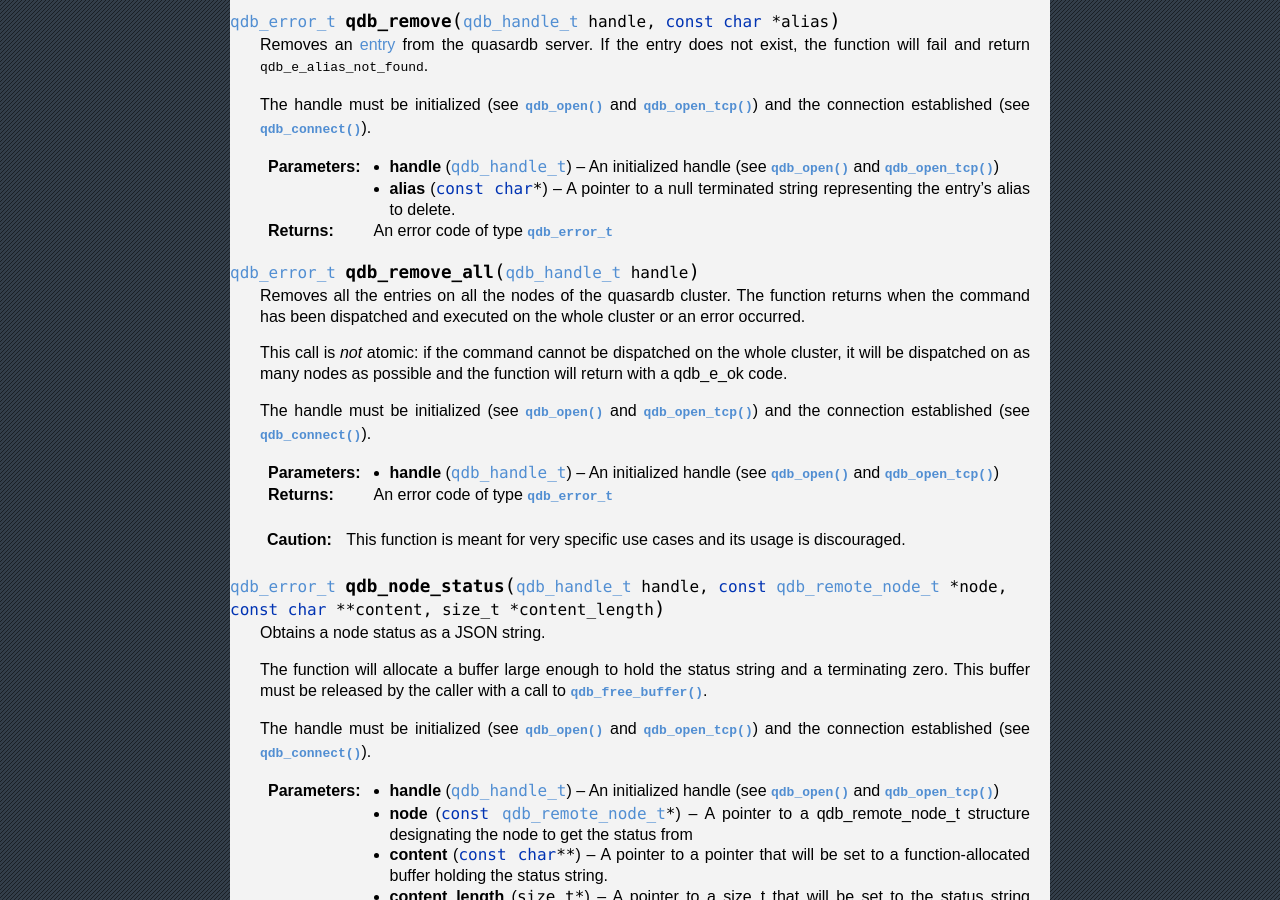
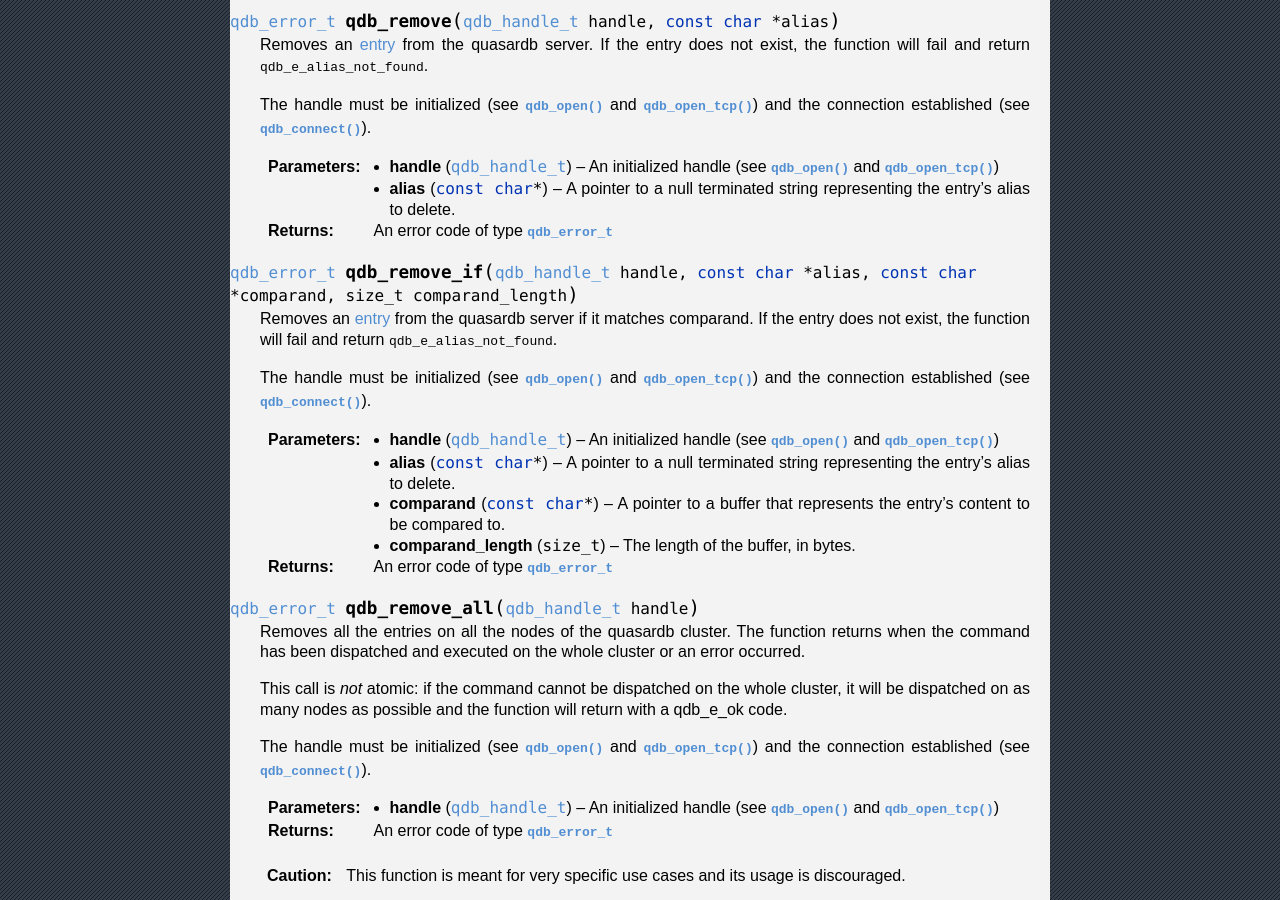
Before and after one commit to iltommi/qdb-documentation, a Sphinx documentation site: the page built from source/api/c.rst, in a window 1280 px wide and 900 px high, scrolled down 11792 px. Built offline with Sphinx 7.4.7, drawn with Linux system fonts in a browser that asks for light colours.

Commit message:
Updated documentation for the new remove_if API call

```diff
--- a/source/api/c.rst
+++ b/source/api/c.rst
@@ -611,6 +611,23 @@ Reference
 
     :returns: An error code of type :c:type:`qdb_error_t`
 
+.. c:function:: qdb_error_t qdb_remove_if(qdb_handle_t handle, const char * alias, const char * comparand, size_t comparand_length)
+
+    Removes an :term:`entry` from the quasardb server if it matches comparand. If the entry does not exist, the function will fail and return ``qdb_e_alias_not_found``.
+
+    The handle must be initialized (see :c:func:`qdb_open` and :c:func:`qdb_open_tcp`) and the connection established (see :c:func:`qdb_connect`).
+
+    :param handle: An initialized handle (see :c:func:`qdb_open` and :c:func:`qdb_open_tcp`)
+    :type handle: qdb_handle_t
+    :param alias: A pointer to a null terminated string representing the entry's alias to delete.
+    :type alias: const char *
+    :param comparand: A pointer to a buffer that represents the entry's content to be compared to.
+    :type comparand: const char *
+    :param comparand_length: The length of the buffer, in bytes.
+    :type comparand_length: size_t
+
+    :returns: An error code of type :c:type:`qdb_error_t`
+
 .. c:function:: qdb_error_t qdb_remove_all(qdb_handle_t handle)
 
     Removes all the entries on all the nodes of the quasardb cluster. The function returns when the command has been dispatched and executed on the whole cluster or an error occurred.
--- a/source/api/cpp.rst
+++ b/source/api/cpp.rst
@@ -283,6 +283,18 @@ Reference
 
         :returns: An error code of type :c:type:`qdb_error_t`
 
+    .. cpp:function:: qdb_error_t remove_if(const char * alias, const char * comparand, size_t comparand_length)
+
+        Removes an :term:`entry` from the quasardb server if it matches comparand. If the entry does not exist, the function will fail and return ``qdb_e_alias_not_found``.
+
+        The handle must be initialized and connected (see :cpp:func:`connect` and :cpp:func:`multi_connect`).
+
+        :param alias: A pointer to a null terminated string representing the entry's alias to delete.
+        :param comparand: A pointer to a buffer that represents the entry's content to be compared to.
+        :param comparand_length: The length of the buffer, in bytes.
+
+        :returns: An error code of type :c:type:`qdb_error_t`
+
     .. cpp:function:: qdb_error_t remove_all(void)
 
         Removes all the entries on all the nodes of the quasardb cluster. The function returns when the command has been dispatched and executed on the whole cluster or an error occurred.
```
